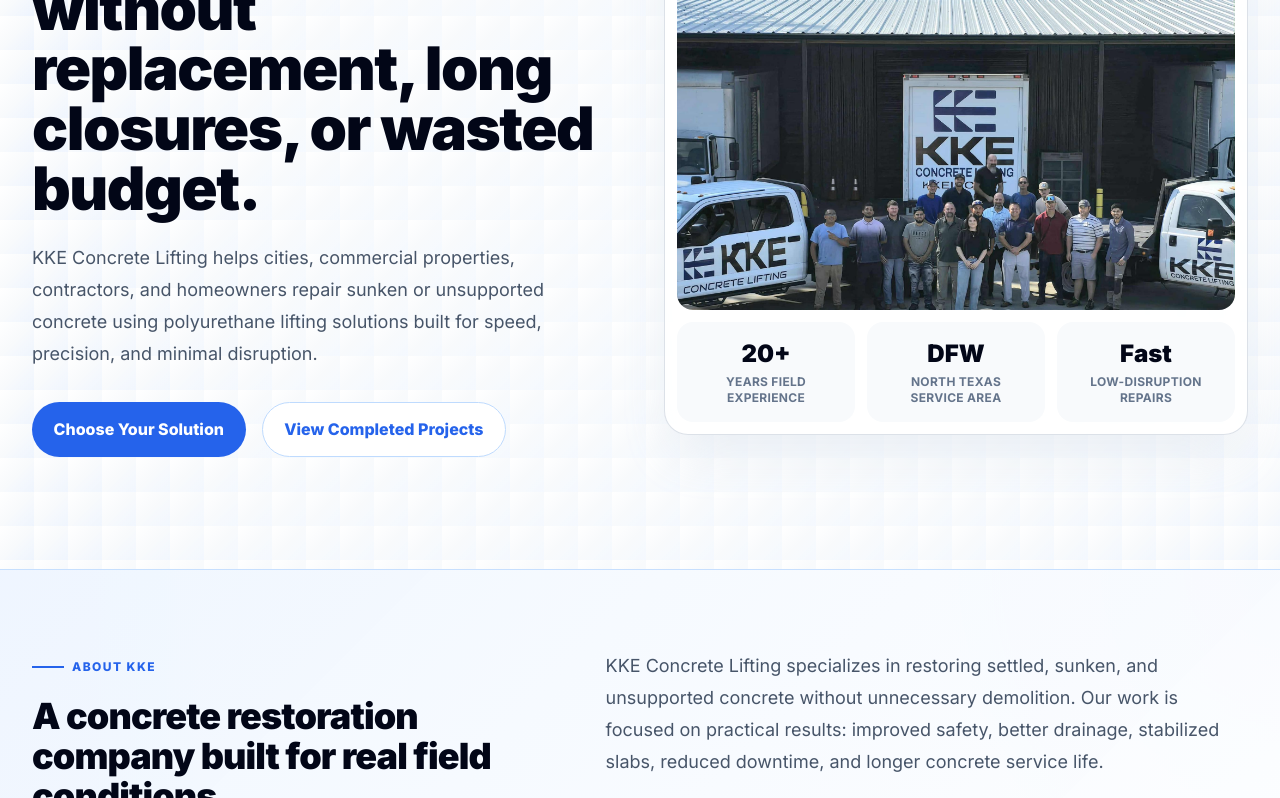
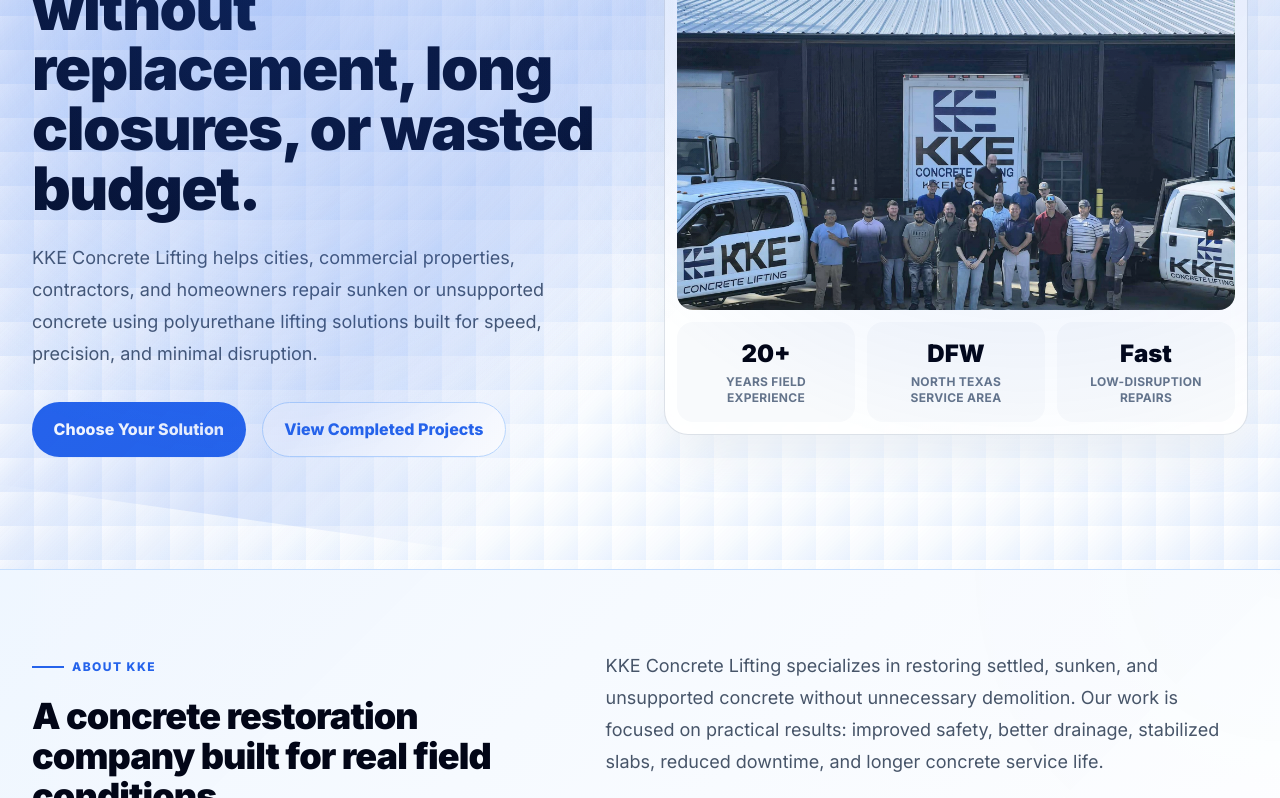
Before and after one commit to cosmecharles88-stack/kkeinc.net, a plain HTML site: page index.html in a window 1280 px wide. Shown: the part 349-1147 px from the top of the page. Drawn offline with nearby package versions, Linux system fonts and the light colour scheme.

Commit message:
Fix sticky header scroll offset and update hero grid
Added scroll margin for sticky header and updated hero grid background gradient.

```diff
--- a/index.html
+++ b/index.html
@@ -14,6 +14,11 @@
   <style>
     html {
       scroll-behavior: smooth;
+    }
+
+    /* Fix anchor scroll offset for sticky header */
+    section[id] {
+      scroll-margin-top: 100px;
     }
 
     body {
@@ -89,9 +94,36 @@
 
     .hero-grid {
       background-image:
-        linear-gradient(rgba(15, 23, 42, 0.045) 1px, transparent 1px),
-        linear-gradient(90deg, rgba(15, 23, 42, 0.045) 1px, transparent 1px);
+        linear-gradient(rgba(15, 23, 42, 0.06) 1px, transparent 1px),
+        linear-gradient(90deg, rgba(15, 23, 42, 0.06) 1px, transparent 1px);
       background-size: 34px 34px;
+      position: relative;
+      overflow: hidden;
+    }
+
+    /* Diagonal enterprise accent */
+    .hero-grid::before {
+      content: "";
+      position: absolute;
+      top: -40%;
+      left: -20%;
+      width: 140%;
+      height: 140%;
+      background: linear-gradient(120deg, transparent 40%, rgba(37, 99, 235, 0.12) 50%, transparent 60%);
+      transform: rotate(8deg);
+      pointer-events: none;
+    }
+
+    /* Strong KKE blue accent layer */
+    .hero-grid::after {
+      content: "";
+      position: absolute;
+      inset: 0;
+      background:
+        radial-gradient(circle at 20% 30%, rgba(37, 99, 235, 0.25), transparent 40%),
+        radial-gradient(circle at 80% 20%, rgba(37, 99, 235, 0.18), transparent 45%),
+        linear-gradient(135deg, rgba(37, 99, 235, 0.12), transparent 60%);
+      pointer-events: none;
     }
 
     .image-placeholder {
@@ -372,7 +404,7 @@
   </header>
 
   <main id="home" class="enterprise-shell">
-    <section class="hero-grid relative overflow-hidden bg-gradient-to-br from-white via-slate-50 to-blue-50/60">
+    <section class="hero-grid relative overflow-hidden bg-gradient-to-br from-white via-blue-50/40 to-blue-100/60">
       <div class="mx-auto grid max-w-7xl items-center gap-12 px-6 py-20 lg:grid-cols-2 lg:px-8 lg:py-28">
         <div>
           <div class="mb-6 inline-flex rounded-full border border-blue-100 bg-blue-50 px-4 py-2 text-sm font-bold text-blue-700">
@@ -380,7 +412,7 @@
           </div>
 
           <h1 class="max-w-3xl text-4xl font-black tracking-tight text-slate-950 sm:text-5xl lg:text-6xl">
-            Restore concrete without replacement, long closures, or wasted budget.
+            <span class="text-blue-600">Restore</span> concrete without replacement, long closures, or wasted budget.
           </h1>
 
           <p class="mt-6 max-w-2xl text-lg leading-8 text-slate-600">
```
